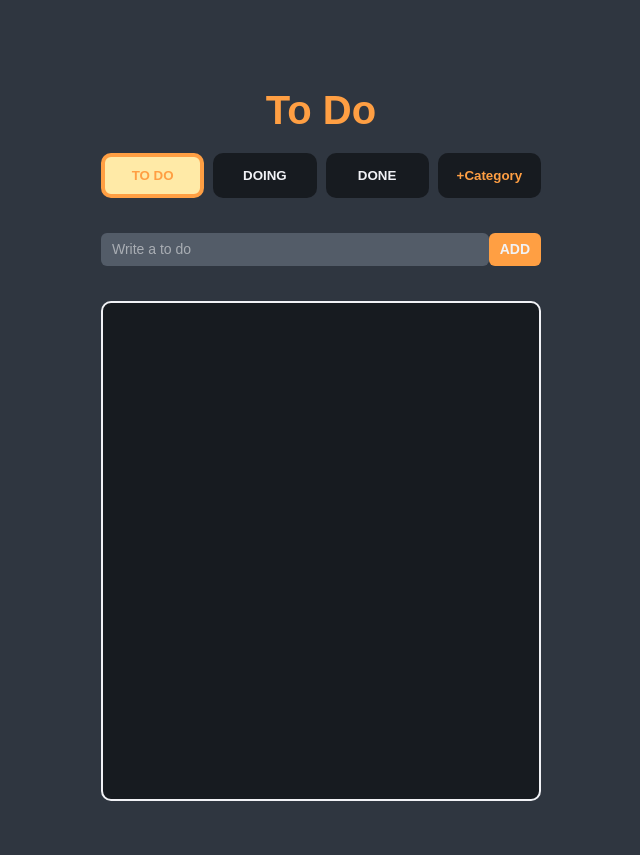
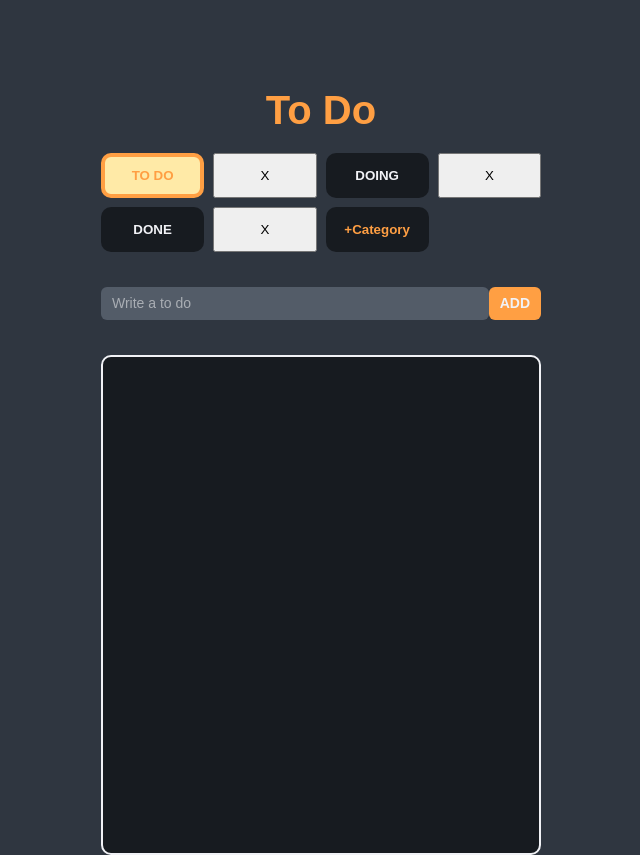
Before and after one commit to mijinB/recoil_todo_list, a React (Create React App) app: page / in a window 1280 px wide. Shown: the whole page, without its empty margins (319-959 px from the left). Before the commit the page ends 801 px from the top, so only its background shows below. Built offline with nearby package versions, Linux system fonts and the light colour scheme.

Commit message:
category 삭제 기능 구현

```diff
--- a/src/components/SelectCategory.tsx
+++ b/src/components/SelectCategory.tsx
@@ -1,5 +1,5 @@
 import { useRecoilState } from "recoil";
-import { categoriesState, categoryState } from "../atoms";
+import { categoriesState, categoryState, toDoState } from "../atoms";
 import { useEffect } from "react";
 import { styled } from "styled-components";
 
@@ -48,6 +48,7 @@ const CategoryAddButton = styled.button`
 function SelectCategory() {
     const [categories, setCategories] = useRecoilState(categoriesState);
     const [category, setCategory] = useRecoilState(categoryState);
+    const [toDos, setToDos] = useRecoilState(toDoState);
 
     /**@function showCategoryContent
      * 1. 클릭한 <button> category로 categoryState(atom) 값 변경해서 카테고리 이동
@@ -77,13 +78,41 @@ function SelectCategory() {
         }
     };
 
+    /**@function onDelete
+     * 1. confirm 창으로 category를 정말 삭제할 건지 확인 후 아래 기능 수행, 취소를 누르면 아무것도 하지않음
+     * 2. 삭제하려는 category가 현재 focus인 category라면, "TO_DO" category로 focus 이동
+     * 3. categories List에서 해당 category 삭제
+     * 4. toDos List에서 해당 category인 todo들 모두 삭제
+     */
+    const onDelete = (event: React.MouseEvent<HTMLButtonElement>) => {
+        const isConfirmedDeletion = window.confirm(
+            "카테고리를 정말 삭제하시겠습니까?\n해당 카테고리에 포함된 data가 모두 삭제됩니다."
+        );
+
+        if (isConfirmedDeletion) {
+            if (event.currentTarget.value === category) {
+                setCategory("TO_DO");
+            }
+
+            setCategories((prevCategories) =>
+                prevCategories.filter((categoriesItem) => categoriesItem !== event.currentTarget.value)
+            );
+            setToDos((prevToDos) => prevToDos.filter((toDo) => toDo.category !== event.currentTarget.value));
+        }
+    };
+
     useEffect(() => {
         localStorage.setItem("categories", JSON.stringify(categories));
     }, [categories]);
 
+    useEffect(() => {
+        localStorage.setItem("toDos", JSON.stringify(toDos));
+    }, [toDos]);
+
     return (
         <>
             {categories.map((categoryItem) => (
+                <>
                     <CategoryButton
                         key={categories.indexOf(categoryItem)}
                         value={categoryItem}
@@ -92,6 +121,10 @@ function SelectCategory() {
                     >
                         {categoryItem.replace("_", " ")}
                     </CategoryButton>
+                    <button key={categories.indexOf(categoryItem) + "xx"} value={categoryItem} onClick={onDelete}>
+                        X
+                    </button>
+                </>
             ))}
             <CategoryAddButton onClick={addCategory}>+Category</CategoryAddButton>
         </>
--- a/src/components/ToDo.tsx
+++ b/src/components/ToDo.tsx
@@ -82,7 +82,7 @@ function ToDo({ id, text, category }: IToDo) {
      * 3. 컴포넌트 props로 받은 id, text는 그 값을 유지하고 category는 수정될 값(categoryState)으로 변수(newToDo)에 대입
      * 4. 원래의 toDos List 값들을 그대로 새로운 List 변수(newToDos)에 대입
      * 5. newToDos ⇒ splice 사용해서 targetIndex 위치의 1개의 요소를 newToDo 값으로 교체
-     * 6. 수정된 newToDos로 ToDos List 변경(setToDos)
+     * 6. 수정된 newToDos로 toDos List 변경(setToDos)
      */
     const changeCategoryOnClick = (categoryState: IToDo["category"]) => {
         setToDos((prevToDos) => {
@@ -95,6 +95,9 @@ function ToDo({ id, text, category }: IToDo) {
         });
     };
 
+    /**@function onDelete
+     * 1. toDos List에서 해당 toDo 제거
+     */
     const onDelete = () => {
         setToDos((prevToDos) => prevToDos.filter((toDo) => toDo.id !== id));
     };
```
Lines whose indentation alone changed are shown as unchanged.
